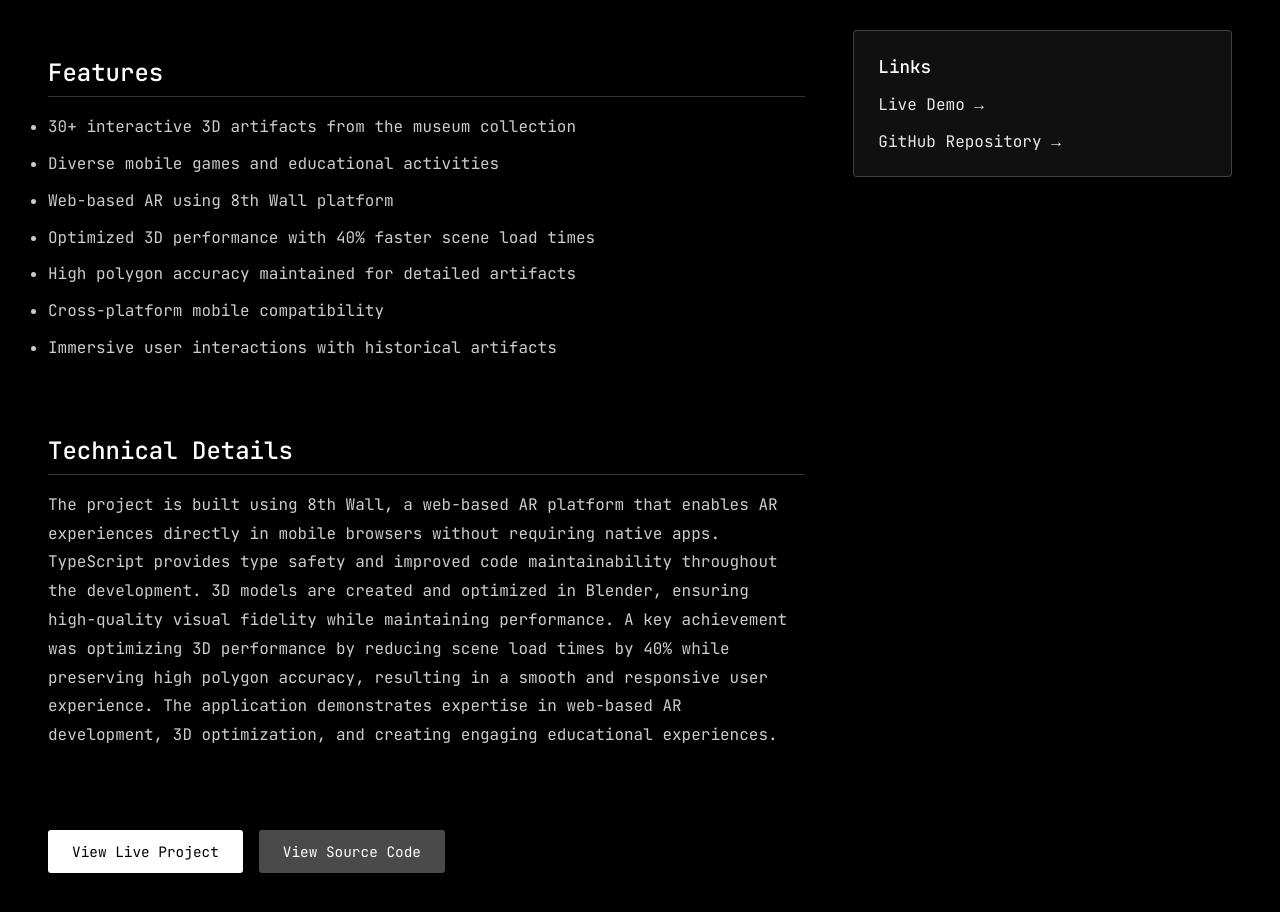
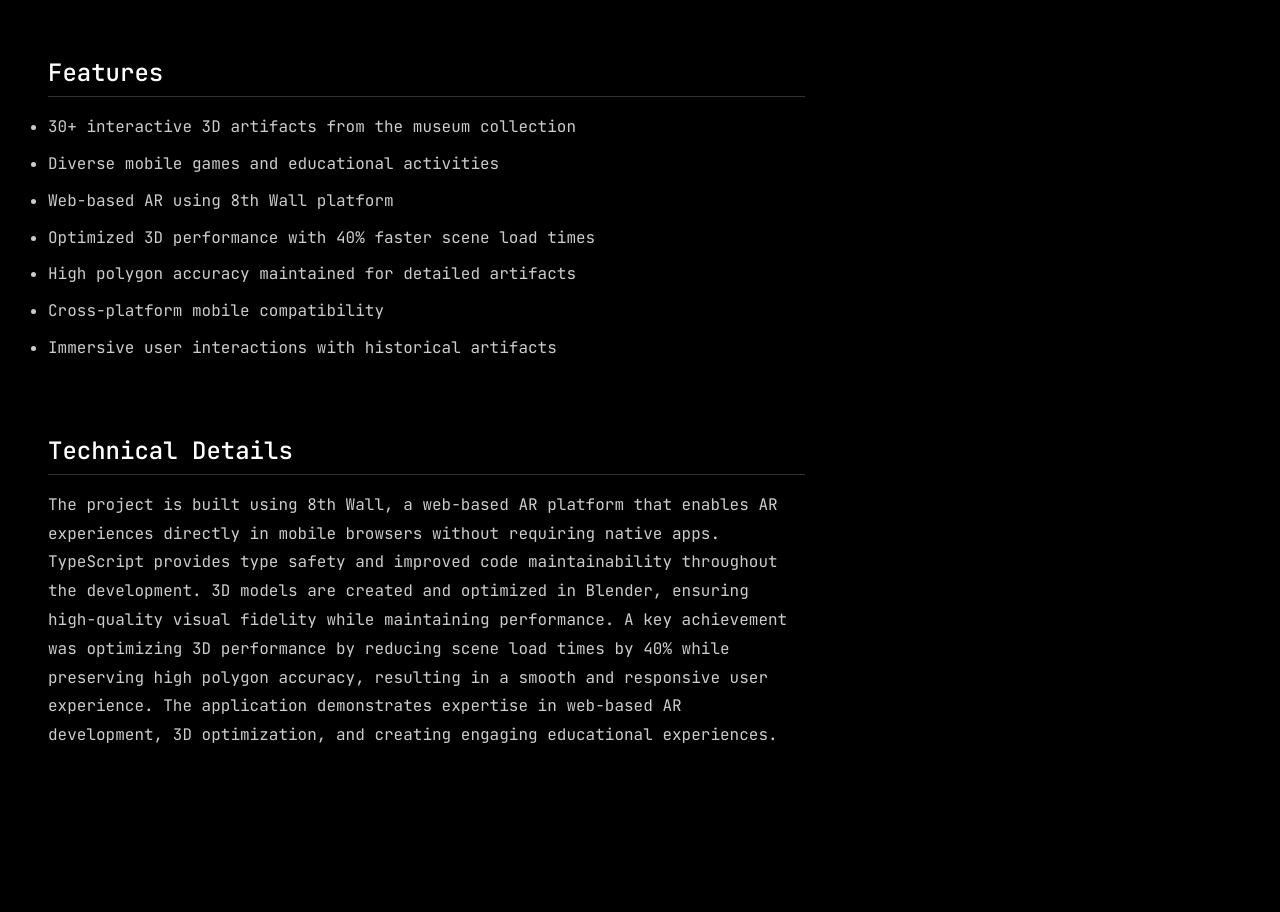
Before and after one commit to daniel3606/DL_Portfolio_Website_V03, a React (Vite) app: page /projects/kelsey-museum in a window 1280 px wide. Shown: the part 2307-3219 px from the top of the page. After the commit the page ends 3185 px from the top, so only its background shows below. Built offline with nearby package versions, Linux system fonts and the light colour scheme.

Commit message:
Remove live demo and GitHub buttons from Kelsey Museum project

```diff
--- a/src/pages/ProjectDetailKelseyMuseum.jsx
+++ b/src/pages/ProjectDetailKelseyMuseum.jsx
@@ -94,29 +94,7 @@ const ProjectDetailKelseyMuseum = () => {
               </div>
             </div>
 
-            <div className="project-detail-info-box">
-              <h3 className="project-detail-info-title">Links</h3>
-              <div className="project-detail-info-item">
-                <a href="#" className="project-detail-link" target="_blank" rel="noopener noreferrer">
-                  Live Demo →
-                </a>
-              </div>
-              <div className="project-detail-info-item">
-                <a href="#" className="project-detail-link" target="_blank" rel="noopener noreferrer">
-                  GitHub Repository →
-                </a>
-              </div>
-            </div>
           </div>
-        </div>
-
-        <div className="project-detail-actions">
-          <a href="#" className="project-detail-button primary" target="_blank" rel="noopener noreferrer">
-            View Live Project
-          </a>
-          <a href="#" className="project-detail-button" target="_blank" rel="noopener noreferrer">
-            View Source Code
-          </a>
         </div>
       </div>
     </div>
```
